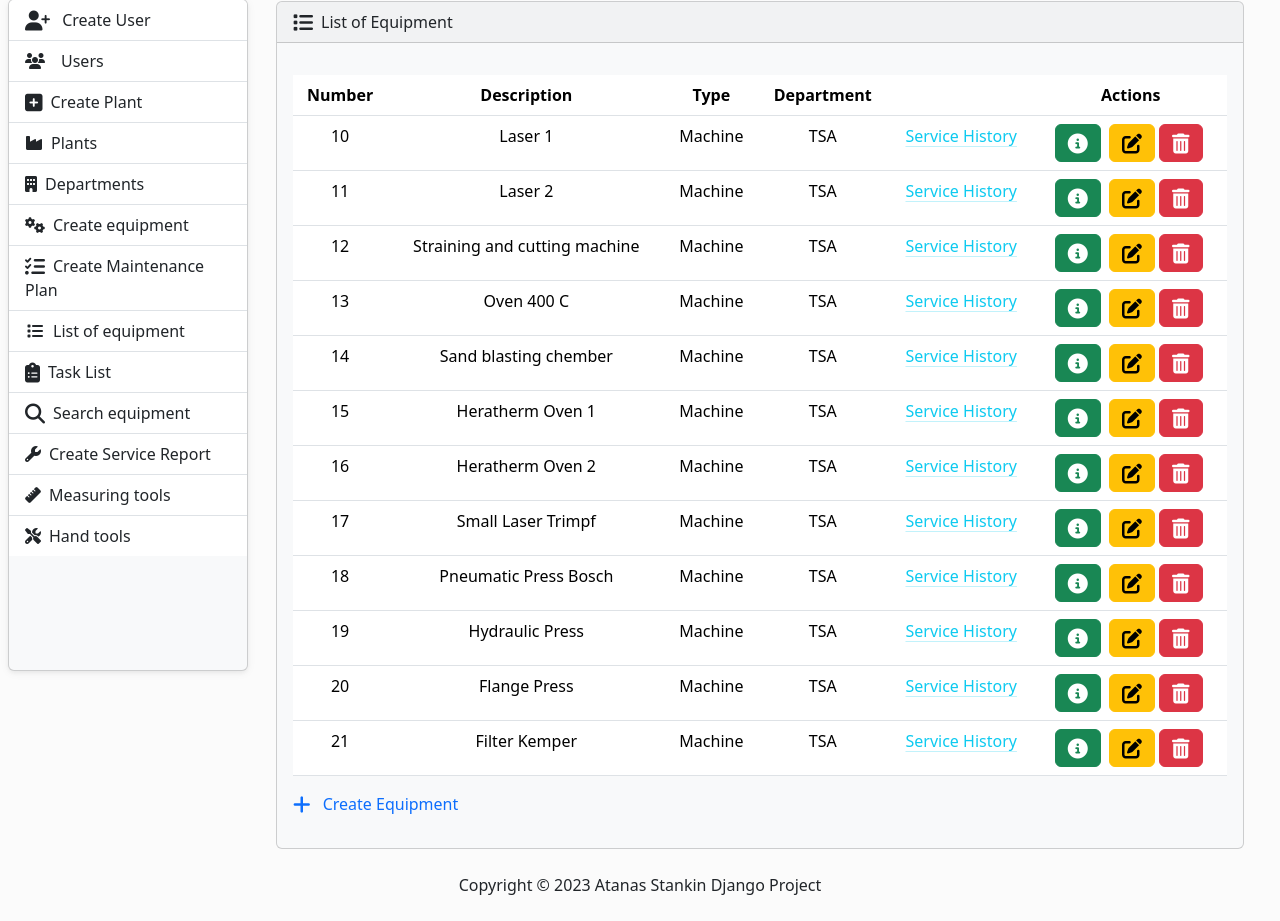
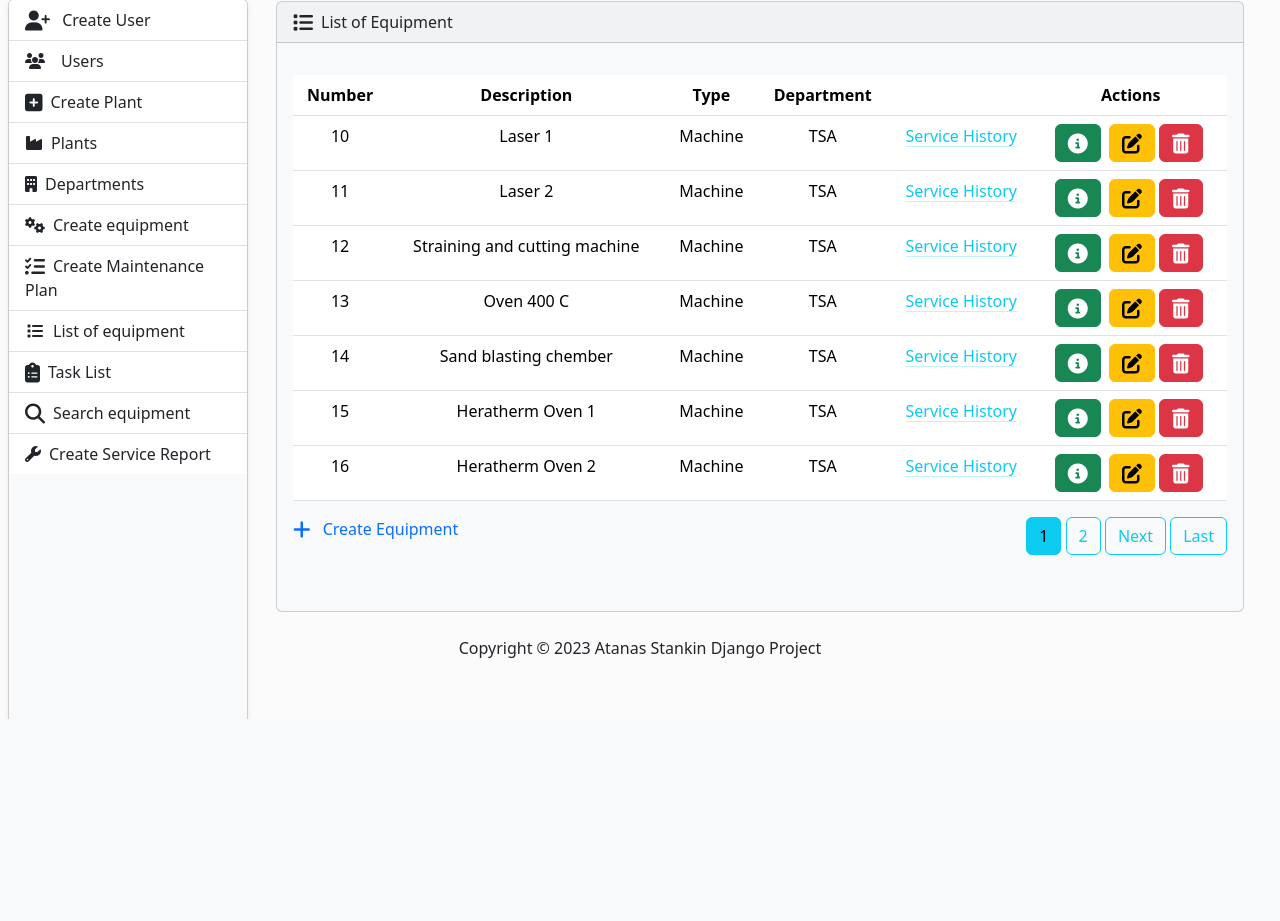
Before and after one commit to astankin/MaintenancePlannerEdition1, a Django app: page /equipment/equipment-list/ in a window 1280 px wide. Shown: the part 81-1002 px from the top of the page. After the commit the page ends 800 px from the top, so only its background shows below. Run offline with Django 4.2, Linux system fonts and the light colour scheme; a user stored in the database is signed in; data comes from the database, SQL or seed files in the repository; both versions use the stored data as it was after the commit; parts of the project's set-up code (start-up, migrations or seed data) failed here and were passed over.

Commit message:
Add pagination

```diff
--- a/MaintenancePlanner/equipment/templates/partials/equipment.html
+++ b/MaintenancePlanner/equipment/templates/partials/equipment.html
@@ -62,12 +62,42 @@
                     {% endfor %}
                     </tbody>
                 </table>
+                <div >
+                <div class='d-flex justify-content-between' >
+                    <div>
                         {% if request.user.role == 'MANAGER' or request.user.role == 'SUPERVISOR' %}
                             <a class="link-primary text-decoration-none" href="{% url 'create-equipment' %}">
                                 <i class="fa-solid fa-plus fa-lg me-2"></i>
                                 Create Equipment
                             </a>
+                            </div>
+
+                            <div>
+                            {% if is_paginated %}
+                                {% if page_obj.has_previous %}
+                                    <a class="btn btn-outline-info mb-4" href="?page=1">First</a>
+                                    <a class="btn btn-outline-info mb-4"
+                                       href="?page={{ page_obj.previous_page_number }}">Previous</a>
                                 {% endif %}
+
+                                {% for num in page_obj.paginator.page_range %}
+                                    {% if page_obj.number == num %}
+                                        <a class="btn btn-info mb-4" href="?page={{ num }}">{{ num }}</a>
+                                    {% elif num > page_obj.number|add:'-3' and num < page_obj.number|add:'3' %}
+                                        <a class="btn btn-outline-info mb-4" href="?page={{ num }}">{{ num }}</a>
+                                    {% endif %}
+                                {% endfor %}
+                                {% if page_obj.has_next %}
+                                    <a class="btn btn-outline-info mb-4"
+                                       href="?page={{ page_obj.next_page_number }}">Next</a>
+                                    <a class="btn btn-outline-info mb-4"
+                                       href="?page={{ page_obj.paginator.num_pages }}">Last</a>
+                                {% endif %}
+                            {% endif %}
+
+                        {% endif %}
+                        </div>
+                </div>
             </div>
             </p>
         </div>
--- a/MaintenancePlanner/equipment/views.py
+++ b/MaintenancePlanner/equipment/views.py
@@ -16,6 +16,7 @@
     model = Equipment
     context_object_name = 'equipment'
     template_name = 'equipment_list.html'
+    paginate_by = 7
 
 
 @login_required()
--- a/MaintenancePlanner/plant/views.py
+++ b/MaintenancePlanner/plant/views.py
@@ -31,7 +31,7 @@
 
 
 class PlantListView(LoginRequiredMixin, AllowedUsersMixin, ListView):
-    allowed_roles = ['MANAGER']
+    allowed_roles = ['MANAGER', 'SUPERVISOR']
     model = Plant
     template_name = 'plant/plant-list.html'
     context_object_name = 'plants'
--- a/MaintenancePlanner/service_history/views.py
+++ b/MaintenancePlanner/service_history/views.py
@@ -40,4 +40,7 @@
     model = ServiceHistory
     template_name = 'edit-report.html'
     form_class = ServiceHistoryUpdateForm
-    success_url = reverse_lazy('equipment-list')
+
+    def get_success_url(self):
+        equipment_id = self.object.equipment.id
+        return reverse_lazy('service-history', kwargs={'pk': equipment_id})
--- a/static/css/side-bar.css
+++ b/static/css/side-bar.css
@@ -13,7 +13,7 @@
   padding: 0 0 0; /* Height of navbar */
   box-shadow: 0 2px 5px 0 rgb(0 0 0 / 5%), 0 2px 10px 0 rgb(0 0 0 / 5%);
   width: 240px;
-  height: 84vh;
+  height: 100vh;
   z-index: 600;
   overflow: hidden;
 }
--- a/templates/partials/sidebar.html
+++ b/templates/partials/sidebar.html
@@ -13,9 +13,6 @@
                 <a href="{% url 'create-plant' %}" class="list-group-item list-group-item-action py-2 ripple">
                     <i class="fa-solid fa-square-plus fa-lg me-2"></i><span>Create Plant</span>
                 </a>
-                <a href="{% url 'plants-list' %}" class="list-group-item list-group-item-action py-2 ripple">
-                    <i class="fa-solid fa-industry me-2"></i><span>Plants</span>
-                </a>
             {% elif request.user.role == 'OPERATOR' %}
                 <a href="{% url 'user-task-list' %}" class="list-group-item list-group-item-action py-2 ripple"
                    aria-current="true">
@@ -23,13 +20,17 @@
                 </a>
             {% endif %}
             {% if request.user.role == 'MANAGER' or request.user.role == 'SUPERVISOR' %}
+                <a href="{% url 'plants-list' %}" class="list-group-item list-group-item-action py-2 ripple">
+                    <i class="fa-solid fa-industry me-2"></i><span>Plants</span>
+                </a>
                 <a href="{% url 'department-list' %}" class="list-group-item list-group-item-action py-2 ripple">
                     <i class="fa-solid fa-building me-2"></i><span>Departments</span>
                 </a>
                 <a href="{% url 'create-equipment' %}" class="list-group-item list-group-item-action py-2 ripple">
                     <i class="fa-solid fa-gears me-2"></i><span>Create equipment</span>
                 </a>
-                <a href="{% url 'create-maintenance-plan' %}" class="list-group-item list-group-item-action py-2 ripple">
+                <a href="{% url 'create-maintenance-plan' %}"
+                   class="list-group-item list-group-item-action py-2 ripple">
                     <i class="fa-solid fa-list-check fa-lg me-2"></i><span>Create Maintenance Plan</span>
                 </a>
             {% endif %}
@@ -47,12 +48,12 @@
             <a href="{% url 'create-service-report' %}" class="list-group-item list-group-item-action py-2 ripple">
                 <i class="fa-solid fa-wrench la-lg me-2"></i><span>Create Service Report</span>
             </a>
-            <a href="#" class="list-group-item list-group-item-action py-2 ripple">
-                <i class="fa-solid fa-ruler me-2"></i><span>Measuring tools</span>
-            </a>
-            <a href="#" class="list-group-item list-group-item-action py-2 ripple">
-                <i class="fa-solid fa-screwdriver-wrench me-2"></i><span>Hand tools</span>
-            </a>
+{#            <a href="#" class="list-group-item list-group-item-action py-2 ripple">#}
+{#                <i class="fa-solid fa-ruler me-2"></i><span>Measuring tools</span>#}
+{#            </a>#}
+{#            <a href="#" class="list-group-item list-group-item-action py-2 ripple">#}
+{#                <i class="fa-solid fa-screwdriver-wrench me-2"></i><span>Hand tools</span>#}
+{#            </a>#}
         </div>
     </div>
 </nav>
```
Also changed, not shown: MaintenancePlanner/service_history/forms.py (+4 -4 lines), MaintenancePlanner/task/templates/user-task-list.html (+5 -4 lines), db.sqlite3. Lines whose indentation alone changed are shown as unchanged.
